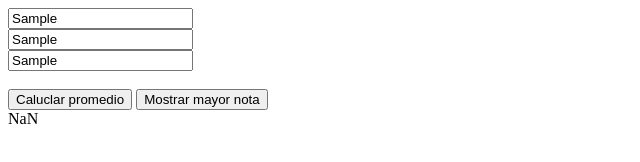
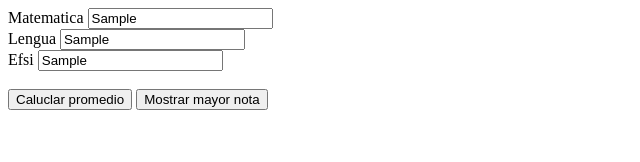
Before and after one commit to eldisnex/TP1_Huberman_Stolar, a plain HTML site: page index.html in a window 1280 px wide. Both pictures are taken after typing "Sample", "Sample", "Sample" into the empty fields and a click on the button "Mostrar mayor nota". Shown: the whole page, without its empty margins (0-640 px from the left). Drawn offline with Linux system fonts and the light colour scheme.

Commit message:
Some fixes

```diff
--- a/index.html
+++ b/index.html
@@ -7,16 +7,19 @@
    </head>
    <body>
       <form id="form">
+         <label for="">Matematica</label>
          <input type="text" id="matematica" />
          <br />
+         <label for="">Lengua</label>
          <input type="text" id="lengua" />
          <br />
+         <label for="">Efsi</label>
          <input type="text" id="efsi" />
          <br />
          <br />
          <button type="submit" id="promedio">Caluclar promedio</button>
          <button type="submit" id="mayor">Mostrar mayor nota</button>
-         <div id="resultado"></div>
+         <div id="resultado" style="text-transform: capitalize"></div>
       </form>
       <script src="index.js"></script>
    </body>
--- a/index.js
+++ b/index.js
@@ -15,7 +15,8 @@ promedio.addEventListener(
 mayor.addEventListener(
    'click',
    () =>
-      (resultado.textContent = Math.max(
-         ...inputs.map((e) => parseFloat(e.value))
-      ))
+      (resultado.textContent = inputs.find(
+         (input) =>
+            input.value == Math.max(...inputs.map((e) => parseFloat(e.value)))
+      ).id)
 );
```
